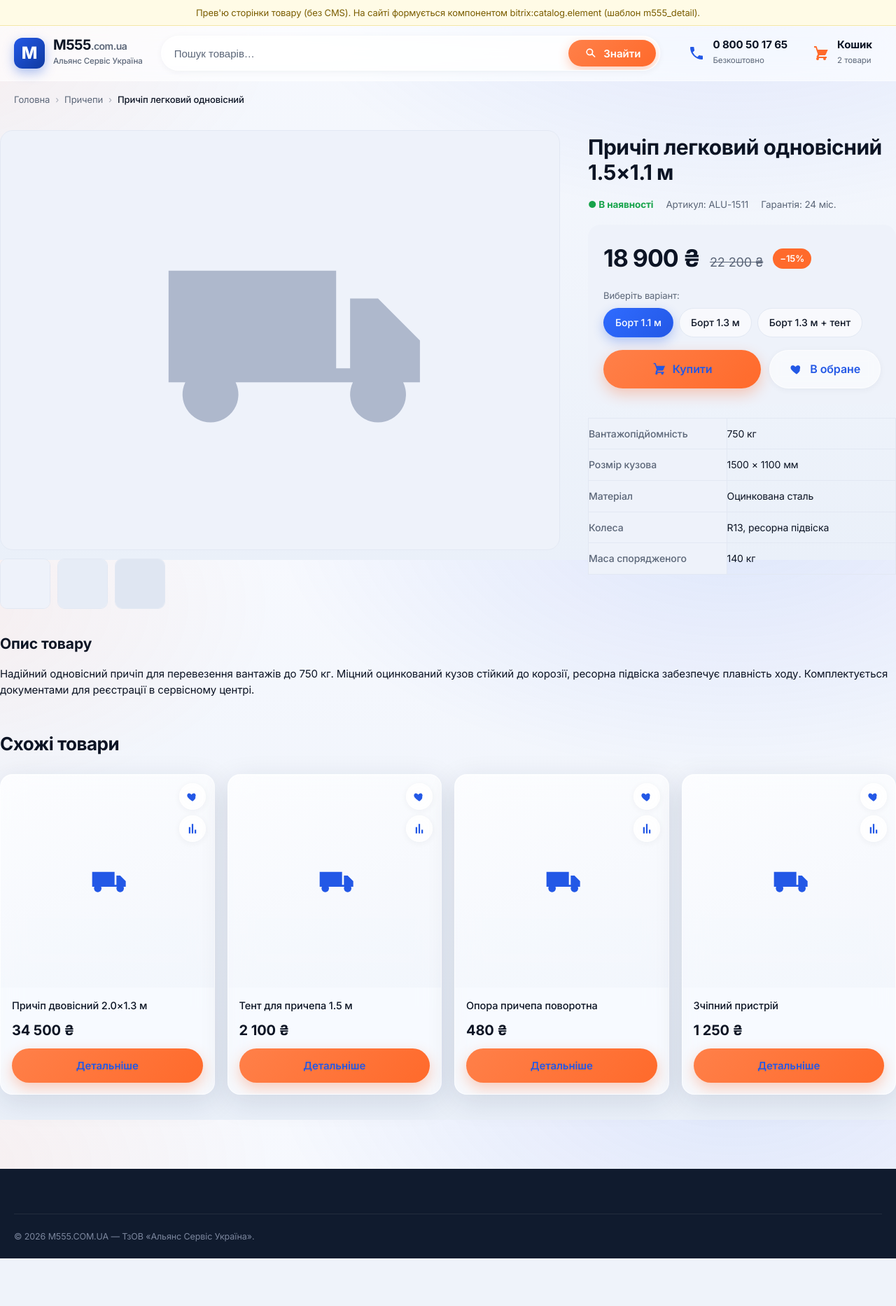
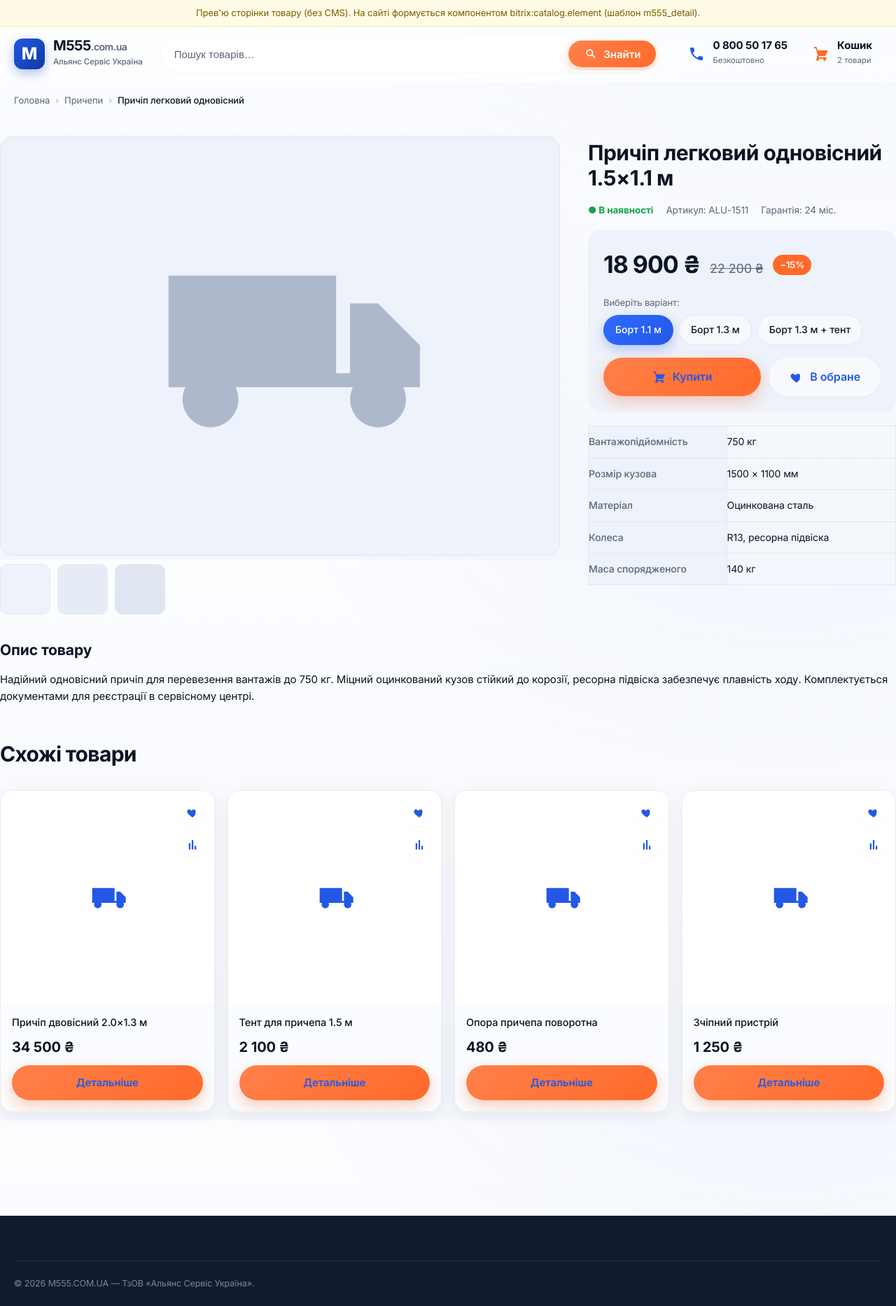
Before and after one commit to andriipushkar/future, a PHP site: page /preview-product.html in a window 1280 px wide. Shown: the whole page at 70% size. Before the commit the page ends 1798 px from the top, so only its background shows below. Run offline with PHP 8.4, Linux system fonts and the light colour scheme.

Commit message:
Refine to clean premium minimalism
- Lighter near-white background, softer smaller shadows
- Hairline card borders, white product image area, subtle tags
- More whitespace and larger section headings
- Calmer, more expensive look while keeping glass transparency

https://claude.ai/code/session_01Dzo1PnGCiQQN6fCnzG8akX

```diff
--- a/bitrix-templates/m555_modern/home.css
+++ b/bitrix-templates/m555_modern/home.css
@@ -45,18 +45,18 @@
 	background:radial-gradient(circle,rgba(255,106,43,.5),transparent 65%);z-index:1}
 
 /* Секція */
-.home-section{margin:46px 0}
-.home-section__head{display:flex;align-items:flex-end;justify-content:space-between;gap:16px;margin-bottom:22px}
-.home-section__head h2{font-size:26px;letter-spacing:-.5px;margin:0}
+.home-section{margin:64px 0}
+.home-section__head{display:flex;align-items:flex-end;justify-content:space-between;gap:16px;margin-bottom:28px}
+.home-section__head h2{font-size:30px;letter-spacing:-.7px;margin:0;font-weight:700}
 .home-section__head a{color:var(--c-brand);font-weight:600;font-size:14px;white-space:nowrap}
 
 /* Категорії */
 .cat-grid{display:grid;grid-template-columns:repeat(4,1fr);gap:16px}
-.cat-card{display:flex;flex-direction:column;gap:14px;padding:24px;
-	border:1px solid var(--glass-border);border-radius:var(--radius);
+.cat-card{display:flex;flex-direction:column;gap:14px;padding:26px;
+	border:1px solid rgba(16,32,64,.07);border-radius:var(--radius);
 	background:var(--glass);backdrop-filter:blur(16px) saturate(160%);-webkit-backdrop-filter:blur(16px) saturate(160%);
-	box-shadow:var(--shadow-glass);transition:transform .2s var(--ease),box-shadow .2s var(--ease)}
-.cat-card:hover{transform:translateY(-6px);box-shadow:var(--shadow-lg)}
+	box-shadow:var(--shadow-glass);transition:transform .25s var(--ease),box-shadow .25s var(--ease),border-color .25s var(--ease)}
+.cat-card:hover{transform:translateY(-5px);box-shadow:var(--shadow);border-color:rgba(35,88,230,.25)}
 .cat-card__ic{width:58px;height:58px;border-radius:16px;display:grid;place-items:center;
 	background:linear-gradient(135deg,rgba(35,88,230,.16),rgba(35,88,230,.06));color:var(--c-brand);
 	border:1px solid rgba(255,255,255,.6);overflow:hidden}
@@ -67,16 +67,16 @@
 
 /* Товари */
 .prod-grid{display:grid;grid-template-columns:repeat(4,1fr);gap:18px}
-.prod{position:relative;border:1px solid var(--glass-border);border-radius:var(--radius);overflow:hidden;
+.prod{position:relative;border:1px solid rgba(16,32,64,.07);border-radius:var(--radius);overflow:hidden;
 	background:var(--glass);backdrop-filter:blur(16px) saturate(160%);-webkit-backdrop-filter:blur(16px) saturate(160%);
 	box-shadow:var(--shadow-glass);
-	display:flex;flex-direction:column;transition:transform .2s var(--ease),box-shadow .2s var(--ease)}
-.prod:hover{transform:translateY(-6px);box-shadow:var(--shadow-lg)}
-.prod__img{aspect-ratio:1;background:linear-gradient(160deg,rgba(255,255,255,.5),rgba(238,242,250,.5));position:relative;display:grid;place-items:center;color:#aeb8cc;overflow:hidden}
+	display:flex;flex-direction:column;transition:transform .25s var(--ease),box-shadow .25s var(--ease),border-color .25s var(--ease)}
+.prod:hover{transform:translateY(-5px);box-shadow:var(--shadow);border-color:rgba(35,88,230,.25)}
+.prod__img{aspect-ratio:1;background:#fff;position:relative;display:grid;place-items:center;color:#c4cdde;overflow:hidden}
 .prod__img img{width:100%;height:100%;object-fit:contain;padding:12px}
 .prod__img svg{width:64px;height:64px}
-.prod__tag{position:absolute;top:12px;left:12px;background:linear-gradient(135deg,#ff8049,var(--c-accent));color:#fff;font-size:12px;font-weight:600;padding:5px 11px;border-radius:var(--radius-pill);z-index:2;box-shadow:0 4px 12px rgba(255,106,43,.35)}
-.prod__tag--new{background:linear-gradient(135deg,#22c55e,var(--c-success));box-shadow:0 4px 12px rgba(22,163,74,.32)}
+.prod__tag{position:absolute;top:14px;left:14px;background:var(--c-accent);color:#fff;font-size:11.5px;font-weight:600;letter-spacing:.2px;padding:5px 10px;border-radius:var(--radius-pill);z-index:2}
+.prod__tag--new{background:var(--c-success)}
 .prod__body{padding:16px;display:flex;flex-direction:column;gap:10px;flex:1}
 .prod__name{font-size:14.5px;font-weight:500;line-height:1.35;flex:1;color:var(--c-text)}
 .prod__name a{color:inherit}
@@ -90,7 +90,7 @@
 .adv-grid{display:grid;grid-template-columns:repeat(4,1fr);gap:18px}
 .adv{display:flex;gap:14px;align-items:flex-start;padding:24px;border-radius:var(--radius);
 	background:var(--glass);backdrop-filter:blur(16px) saturate(160%);-webkit-backdrop-filter:blur(16px) saturate(160%);
-	border:1px solid var(--glass-border);box-shadow:var(--shadow-glass)}
+	border:1px solid rgba(16,32,64,.07);box-shadow:var(--shadow-glass)}
 .adv__ic{width:50px;height:50px;flex:0 0 auto;border-radius:14px;display:grid;place-items:center;
 	background:linear-gradient(135deg,rgba(255,106,43,.18),rgba(255,106,43,.06));color:var(--c-accent);
 	border:1px solid rgba(255,255,255,.6)}
--- a/bitrix-templates/m555_modern/template_styles.css
+++ b/bitrix-templates/m555_modern/template_styles.css
@@ -35,10 +35,10 @@
 	--radius-lg: 26px;
 	--radius-pill: 999px;
 
-	--shadow-sm: 0 2px 10px rgba(16,32,64,.05);
-	--shadow:    0 12px 36px rgba(16,32,64,.10);
-	--shadow-lg: 0 28px 70px rgba(13,22,48,.20);
-	--shadow-glass: 0 10px 40px rgba(16,32,64,.12), inset 0 1px 0 rgba(255,255,255,.55);
+	--shadow-sm: 0 1px 4px rgba(16,32,64,.04);
+	--shadow:    0 10px 30px rgba(16,32,64,.07);
+	--shadow-lg: 0 24px 60px rgba(13,22,48,.14);
+	--shadow-glass: 0 6px 24px rgba(16,32,64,.06), inset 0 1px 0 rgba(255,255,255,.5);
 
 	--container: 1280px;
 	--header-h:  78px;
@@ -56,12 +56,11 @@ body.m555 {
 	font-family: "Inter", -apple-system, "Segoe UI", Roboto, Arial, sans-serif;
 	color: var(--c-text);
 	background:
-		radial-gradient(1100px 620px at 82% -8%, rgba(35,88,230,.12), transparent 60%),
-		radial-gradient(900px 520px at -8% 8%, rgba(255,106,43,.07), transparent 55%),
-		linear-gradient(180deg, #f7f9fe 0%, #eaf0f9 100%);
+		radial-gradient(1200px 700px at 88% -14%, rgba(35,88,230,.05), transparent 60%),
+		linear-gradient(180deg, #fcfdff 0%, #f3f6fb 100%);
 	background-attachment: fixed;
 	font-size: 15px;
-	line-height: 1.55;
+	line-height: 1.6;
 	letter-spacing: -0.1px;
 	-webkit-font-smoothing: antialiased;
 	text-rendering: optimizeLegibility;
@@ -292,7 +291,7 @@ svg { fill: currentColor; }
 
 /* ───────── Main / content ───────── */
 .site-main { flex: 1 0 auto; }
-.content-area { padding: 22px 0 60px; }
+.content-area { padding: 28px 0 84px; }
 
 /* ───────── Footer ───────── */
 .site-footer {
```
